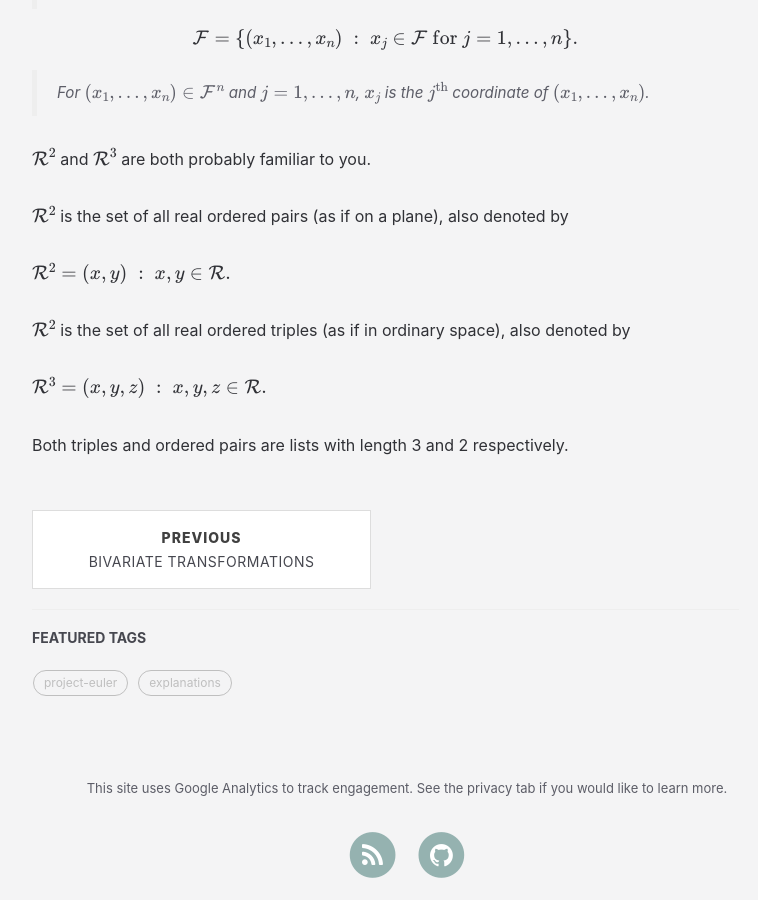
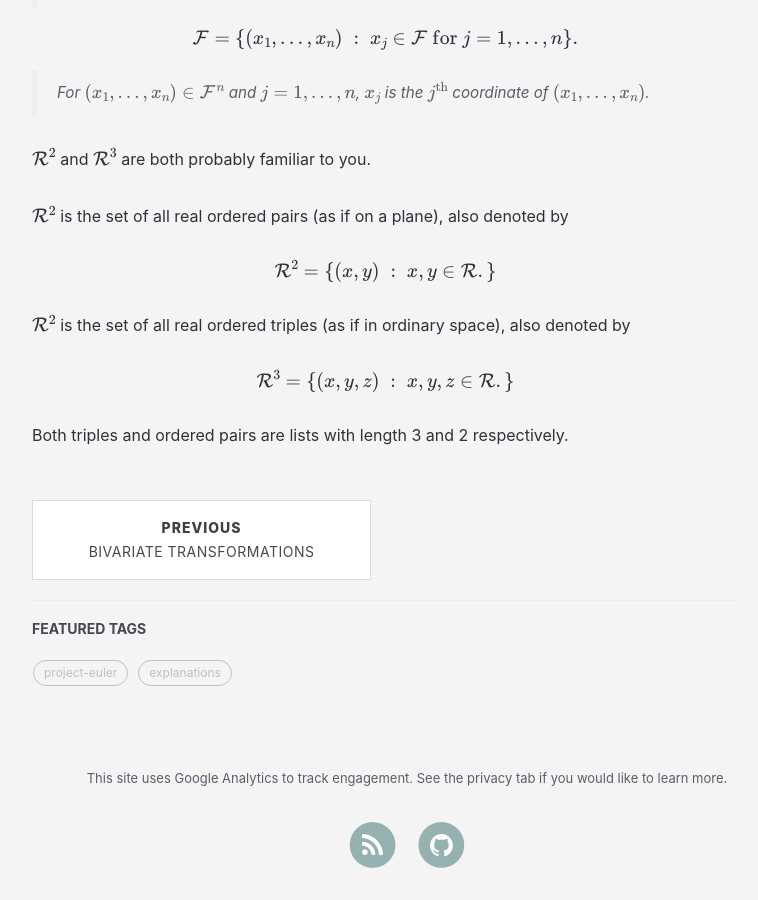
Before and after one commit to kgerot/kgerot.github.io, a Jekyll site: the page built from _posts/2022-01-05-Vector-Spaces-Intro.md, in a window 1280 px wide and 900 px high, scrolled down 1578 px. Shown: the whole window, without its empty margins (233-991 px from the left). Built offline with Jekyll 4.4.1, drawn with Linux system fonts in a browser that asks for light colours; nearby versions of some CDN libraries; formulas are drawn with MathJax 3; comment, search, counter and statistics services are not loaded.

Commit message:
changed formatting

```diff
--- a/_posts/2022-01-05-Vector-Spaces-Intro.md
+++ b/_posts/2022-01-05-Vector-Spaces-Intro.md
@@ -61,10 +61,18 @@ $$\mathcal{R}^2$$ and $$\mathcal{R}^3$$ are both probably familiar to you.
 
 $$\mathcal{R}^2$$ is the set of all real ordered pairs (as if on a plane), also denoted by
 
-\\(\mathcal{R}^2 = \{(x,y)\;:\; x,y\in\mathcal{R}.\}\\)
+$$
+\begin{align*}
+\mathcal{R}^2 = \{(x,y)\;:\; x,y\in\mathcal{R}.\}
+\end{align*}
+$$
 
 $$\mathcal{R}^2$$ is the set of all real ordered triples (as if in ordinary space), also denoted by
 
-\\(\mathcal{R}^3 = \{(x,y,z)\;:\; x,y,z\in\mathcal{R}.\}\\)
+$$
+\begin{align*}
+\mathcal{R}^3 = \{(x,y,z)\;:\; x,y,z\in\mathcal{R}.\}
+\end{align*}
+$$
 
 Both triples and ordered pairs are lists with length 3 and 2 respectively.
```
